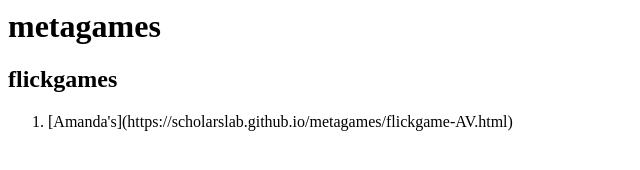
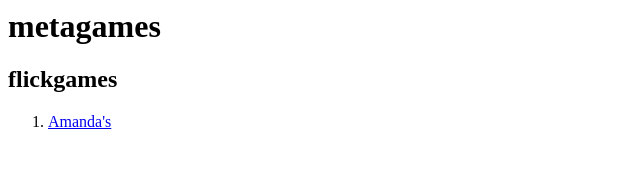
Before and after one commit to scholarslab/metagames, a plain HTML site: page index.html in a window 1280 px wide. Shown: the whole page, without its empty margins (0-640 px from the left). Drawn offline with Linux system fonts and the light colour scheme.

Commit message:
Update index.html

```diff
--- a/index.html
+++ b/index.html
@@ -2,5 +2,5 @@
 
 <h2>flickgames</h2>
 <ol>
-<li>[Amanda's](https://scholarslab.github.io/metagames/flickgame-AV.html)</li>
+  <li><a href="https://scholarslab.github.io/metagames/flickgame-AV.html">Amanda's</a></li>
 </ol>
```
